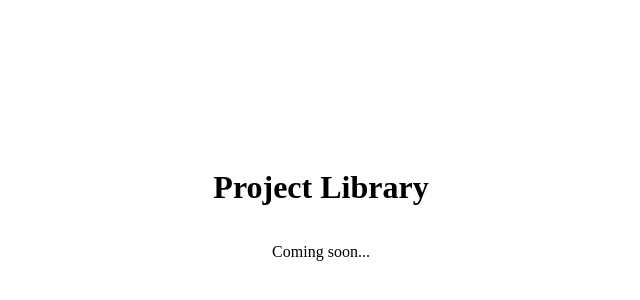
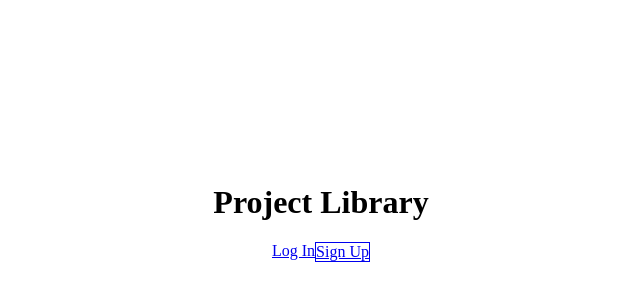
Before and after one commit to laurelMossor/project-library, a Next.js app: page / in a window 1280 px wide. Shown: the part 196-496 px from the top of the page, without its empty margins (319-959 px from the left). Built offline with nearby package versions, Linux system fonts and the light colour scheme; no server answers.

Commit message:
no errors, simple front page shows if you are logged in
Signed-off-by: Laurel Mossor <laurel.mossor@gmail.com>

```diff
--- a/ai-tools/PROJECT_GUIDELINES.md
+++ b/ai-tools/PROJECT_GUIDELINES.md
@@ -3,4 +3,4 @@
 2. Keep code simple, to the point, without fluff. Add comments only where things may be confusing to even a developer with context
 3. When interfacing with the user in chat, you are friendly and clear, especially with regard to work related to the database.
 4. Keep Journal entries brief, but chat explainations comprehensive but not exhaustive.
-5. Explain why things need to be done.
+5. ALWAYS explain why you are doing what you're doing.
--- a/package.json
+++ b/package.json
@@ -19,6 +19,7 @@
   "license": "ISC",
   "type": "module",
   "dependencies": {
+    "@prisma/adapter-pg": "^7.2.0",
     "@prisma/client": "^7.2.0",
     "@tailwindcss/postcss": "^4.1.18",
     "@types/bcryptjs": "^2.4.6",
@@ -31,11 +32,15 @@
     "eslint-config-next": "^16.0.10",
     "next": "^16.0.10",
     "next-auth": "^5.0.0-beta.30",
+    "pg": "^8.16.3",
     "postcss": "^8.5.6",
     "prisma": "^7.2.0",
     "react": "^19.2.3",
     "react-dom": "^19.2.3",
     "tailwindcss": "^4.1.18",
     "typescript": "^5.9.3"
+  },
+  "devDependencies": {
+    "@types/pg": "^8.16.0"
   }
 }
--- a/src/app/page.tsx
+++ b/src/app/page.tsx
@@ -1,8 +1,41 @@
-export default function Home() {
+import { auth } from "@/lib/auth";
+import Link from "next/link";
+
+export default async function Home() {
+	const session = await auth();
+
 	return (
 		<main className="flex min-h-screen flex-col items-center justify-center p-24">
 			<h1 className="text-4xl font-bold">Project Library</h1>
-			<p className="mt-4 text-lg text-gray-600">Coming soon...</p>
+
+			{session ? (
+				<div className="mt-6 text-center">
+					<p className="text-lg text-gray-600">
+						Logged in as <span className="font-medium">{session.user?.email}</span>
+					</p>
+					<Link
+						href="/api/auth/signout"
+						className="mt-4 inline-block underline"
+					>
+						Log out
+					</Link>
+				</div>
+			) : (
+				<div className="mt-6 flex gap-4">
+					<Link
+						href="/login"
+						className="px-4 py-2 bg-black text-white rounded"
+					>
+						Log In
+					</Link>
+					<Link
+						href="/signup"
+						className="px-4 py-2 border border-black rounded"
+					>
+						Sign Up
+					</Link>
+				</div>
+			)}
 		</main>
 	);
 }
--- a/src/lib/prisma.ts
+++ b/src/lib/prisma.ts
@@ -1,8 +1,18 @@
 import { PrismaClient } from "@prisma/client";
+import { PrismaPg } from "@prisma/adapter-pg";
+import pg from "pg";
+
+// Create a PostgreSQL connection pool
+const pool = new pg.Pool({
+	connectionString: process.env.DATABASE_URL,
+});
+
+// Create the Prisma adapter using the pg pool
+const adapter = new PrismaPg(pool);
 
 // Prevent multiple Prisma instances in development (hot reload creates new connections)
 const globalForPrisma = globalThis as unknown as { prisma: PrismaClient };
 
-export const prisma = globalForPrisma.prisma || new PrismaClient();
+export const prisma = globalForPrisma.prisma || new PrismaClient({ adapter });
 
 if (process.env.NODE_ENV !== "production") globalForPrisma.prisma = prisma;
```
Also changed, not shown: 1 other file (tests, documents, lock files or other folders).
